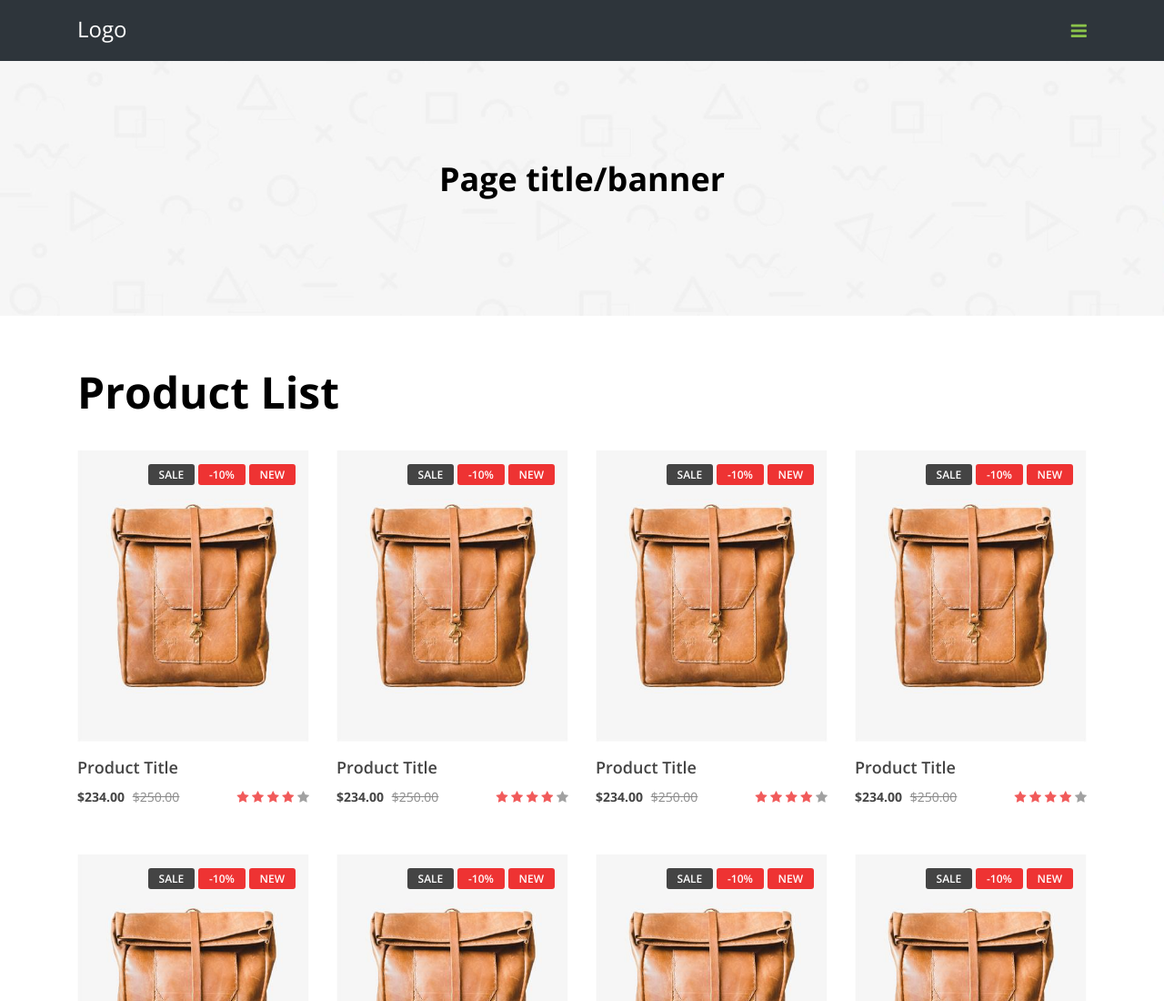
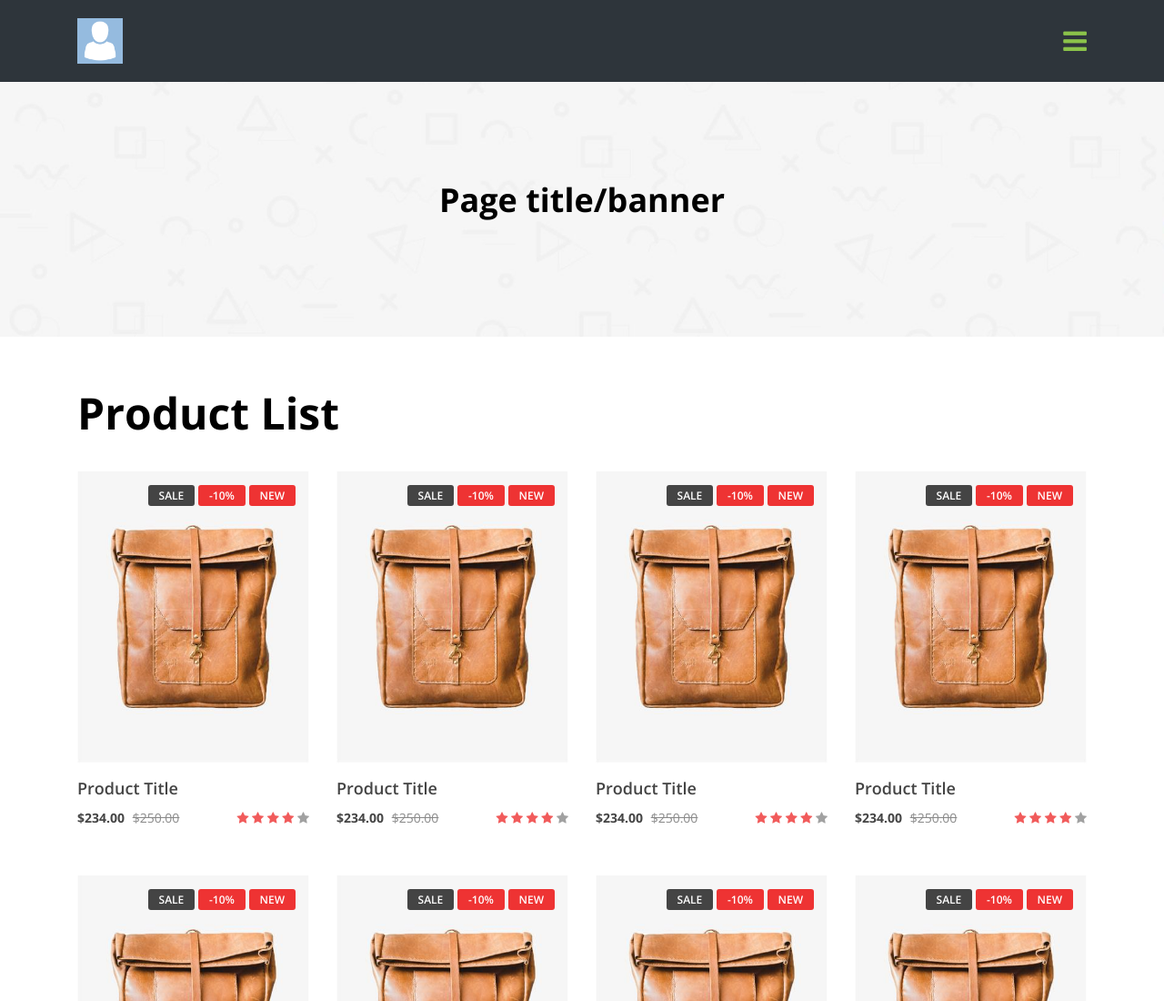
Before and after one commit to hafiz6512/Product-HTML, a plain HTML site: page index.html in a window 1280 px wide. Shown: the top 1100 px of the page at 91% size. Drawn offline with nearby package versions, Linux system fonts and the light colour scheme.

Commit message:
Add Logo

```diff
--- a/css/style.css
+++ b/css/style.css
@@ -258,6 +258,28 @@ footer{
 	font-size: 24px;
 	line-height: 1;
 }
+
+.site-logo{
+	width: auto;
+	height: 50px;
+}
+.site-logo img{
+	display: block;
+	width: auto;
+	height: 50px;
+}
+
+.main_menu{
+	display: flex;
+	align-items: center;
+	justify-content: flex-end;
+	min-height: 50px;
+}
+.main_menu li .menu-icon{
+	font-size: 30px;
+	line-height: 1;
+}
+
 .menu li{
 	font-size: 20px;
 }
--- a/index.html
+++ b/index.html
@@ -26,11 +26,15 @@
     <div class="wrapper">
         <header class="header">
             <div class="container">
-                <div class="logo pull-left">Logo</div>
-                <div class="menu pull-right">
-                    <ul>
-                        <li><a href="#"><i class="fa fa-bars"></i></a></li>
-                    </ul>
+                <div class="logo pull-left">
+                    <a href="#" class="site-logo"><img src="images/user-logo.png" alt="Logo"></a>
+                </div>
+                <div class="pull-right">
+                    <div class="main_menu">
+                        <ul>
+                            <li><a class="menu-icon" href="#"><i class="fa fa-bars"></i></a></li>
+                        </ul>
+                    </div>
                 </div>
             </div>
         </header>
```
Also changed, not shown: images/user-logo.png (added).
